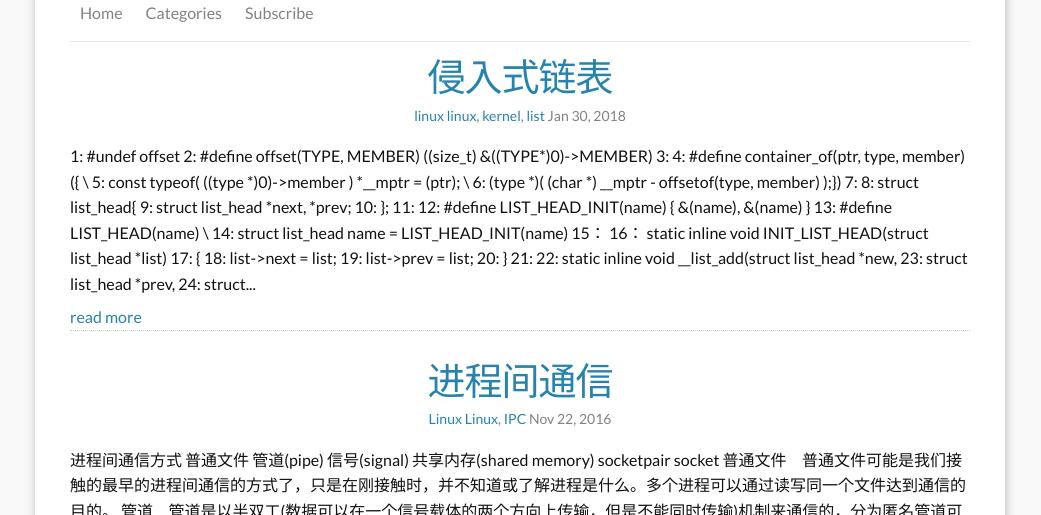
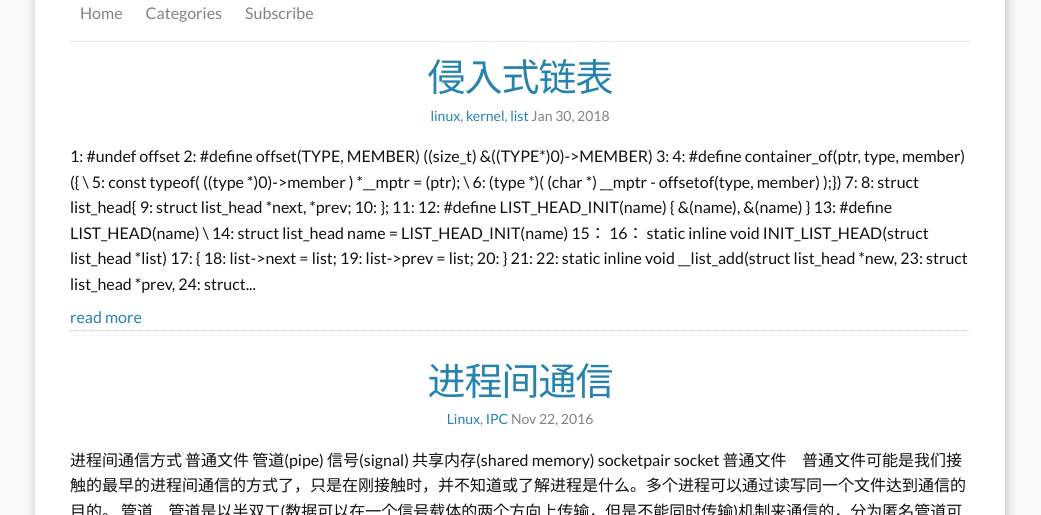
Before and after one commit to monkcage/blog, a Jekyll site: the page built from index.html, in a window 1280 px wide. Shown: the part 178-693 px from the top of the page, without its empty margins (120-1161 px from the left). Built offline with Jekyll 4.4.1, drawn with Linux system fonts in a browser that asks for light colours; the list of posts is cut into pages by our own code.

Commit message:
Update index.html

```diff
--- a/index.html
+++ b/index.html
@@ -13,18 +13,13 @@ layout: default
       </h1>
       <meta itemprop="keywords" content="{{ post.tags | join: ',' }}" />
       <p class="post-meta" style="text-align:center">
-      {{ site.locales[site.default_locale].PostedInCategories }}
-      {% for cat in post.categories %}
-      <a href="{{site.baseurl}}/categories/#{{ cat }}">{{ cat }}</a>{% unless post.categories.last == cat%}, {% endunless %}
-      {% endfor %}
       {% if post.tags != empty %}
-      {{ site.locales[site.default_locale].Taggedwith }}
-      {% for tag in post.tags %}
-      <a href="{{ site.baseurl }}/tags/#{{ tag }}" title="{{ tag }}">{{ tag }}</a>{% unless post.tags.last == tag %}, {% endunless %}
-      {% endfor %}
+        {% for tag in post.tags %}
+          <a href="{{ site.baseurl }}/tags/#{{ tag }}" title="{{ tag }}">{{ tag }}</a>{% unless post.tags.last == tag %}, {% endunless %}
+        {% endfor %}
       {% endif %}
       <time itemprop="datePublished" datetime="{{ post.date | date: '%Y-%m-%d' }}">
-      {{ site.locales[site.default_locale].PostDate }}{{ post.date | date: "%b %-d, %Y" }}
+        {{ site.locales[site.default_locale].PostDate }}{{ post.date | date: "%b %-d, %Y" }}
       </time>
       </p>
     </header>
@@ -35,7 +30,7 @@ layout: default
     <div>
       {{ _content }}
     </div>
-    <hr />
+    <hr size=2/>
     {% endfor %}
   </div>
 </div>
```
